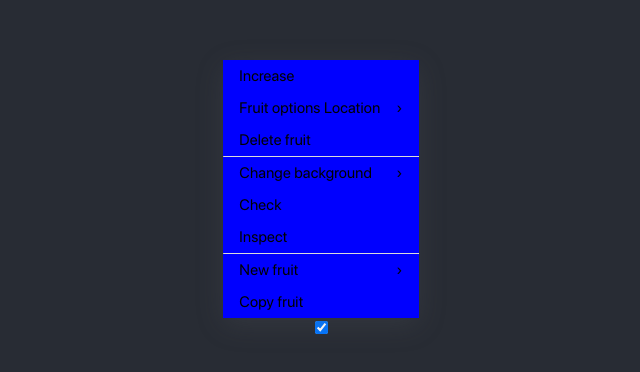
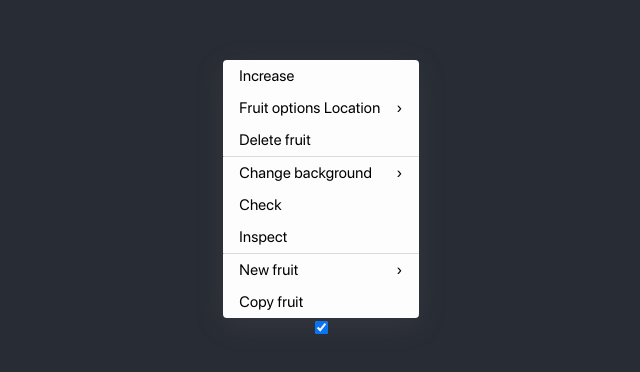
Before and after one commit to strauss02/safe-triangle, a React (Create React App) app: page / in a window 1280 px wide. Shown: the part 202-574 px from the top of the page, without its empty margins (319-959 px from the left). Built offline with nearby package versions, Linux system fonts and the light colour scheme.

Commit message:
conditon safe triangle usage

```diff
--- a/src/Components/MenuItem.tsx
+++ b/src/Components/MenuItem.tsx
@@ -14,8 +14,7 @@ const ArrowWrapper = styled(MenuText)`
   margin-left: 1rem;
 `
 
-const ItemWrapper = styled.div<{ hasSubmenu?: boolean }>(
-  (hasSubmenu) => css`
+const ItemWrapper = styled.div<{ hasSubmenu?: boolean }>`
   display: flex;
   align-items: center;
   justify-content: space-between;
@@ -29,6 +28,10 @@ const ItemWrapper = styled.div<{ hasSubmenu?: boolean }>(
     background-color: #4591d3;
     color: white;
 
+    ${({ hasSubmenu }) =>
+      hasSubmenu &&
+      `
+    background: blue;
     &::after {
       background-color: #0000ff75;
       content: '';
@@ -41,21 +44,16 @@ const ItemWrapper = styled.div<{ hasSubmenu?: boolean }>(
       z-index: 100;
       clip-path: polygon(0px 0px, 100% 0px, 100% 100%);
     }
+      `}
   }
-
-    ${hasSubmenu &&
-    css`
-      background-color: blue;
-    `}
 `
-)
 
 function MenuItem(props: menuItem) {
   const [submenuVisible, setSubmenuVisible] = useState(false)
 
   return (
     <ItemWrapper
-      hasSubmenu={false}
+      hasSubmenu={Boolean(props.subMenuItems)}
       onMouseEnter={() => {
         setSubmenuVisible(true)
       }}
@@ -64,7 +62,6 @@ function MenuItem(props: menuItem) {
       }}
     >
       <MenuText>{props.text}</MenuText>
-
       {props.subMenuItems && <ArrowWrapper>{'›'}</ArrowWrapper>}
       {props.subMenuItems && submenuVisible && (
         <Menu submenu menuGroups={[props.subMenuItems]} />
```
Lines whose indentation alone changed are shown as unchanged.
